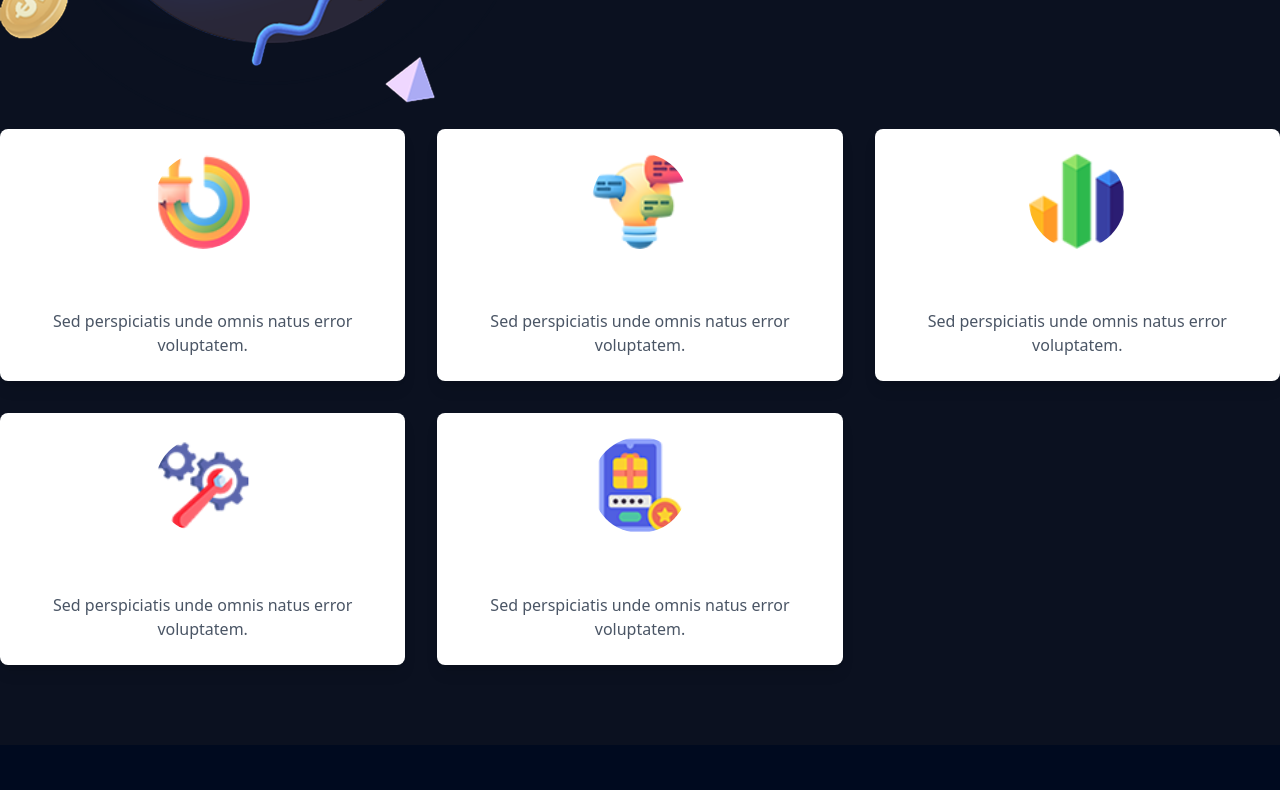
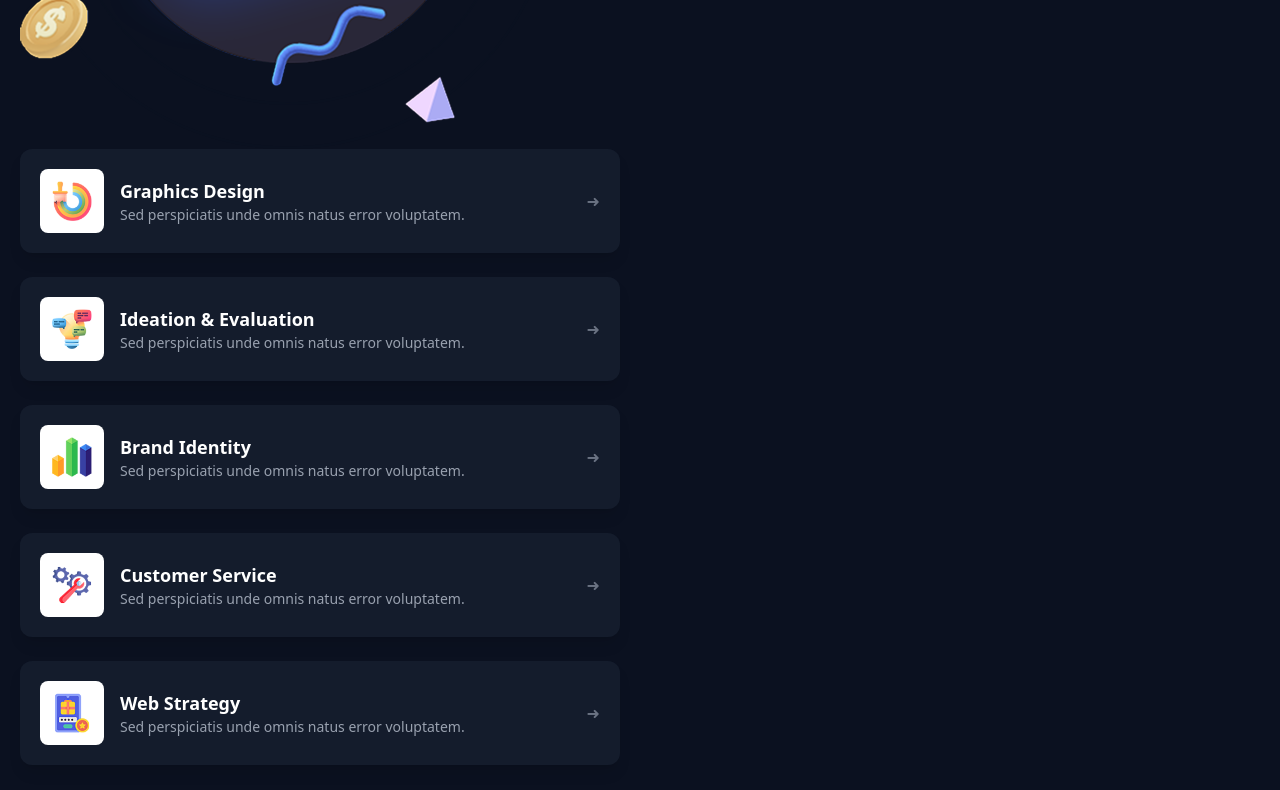
Before and after one commit to Ajnastk/SDEC, a React (Vite) app: page / in a window 1280 px wide. Shown: the part 2240-3030 px from the top of the page. Built offline with nearby package versions, Linux system fonts and the light colour scheme.

Commit message:
service list design changed

```diff
--- a/src/components/Services.jsx
+++ b/src/components/Services.jsx
@@ -22,33 +22,41 @@ const Services = () => {
           <h2 className="text-3xl md:text-4xl font-semibold mb-6">
             <img className="ml-[250px]" src={services.underLineImage} alt="" />
             Great Features To Do Your Business <br /> Growth & Development
-          </h2>
+          </h2> p-5
         </div>
       </div>
 
-      <div>
+      <div className="flex-row p-5">
         {/* Services Logo */}
 
         <div>
           <img src={services.logo} alt="" />
         </div>
         {/* Services List */}
-        <div className="grid grid-cols-1 md:grid-cols-2 lg:grid-cols-3 gap-8">
-          {services.servicesList.map((service) => (
-            <div
-              key={service.id}
-              className="bg-white p-6 rounded-lg shadow-lg text-center"
-            >
-              <img
-                src={service.image}
-                alt={service.title}
-                className="w-24 h-24 mx-auto mb-4 rounded-full object-cover"
-              />
-              <h3 className="text-xl font-semibold mb-4">{service.title}</h3>
-              <p className="text-gray-600">{service.description}</p>
+        <div className="flex flex-col space-y-6">
+        {services.servicesList.map((service, index) => (
+          <div
+            key={index}
+            className="flex items-center w-[90%] md:w-[600px] p-5 bg-[#141c2c] rounded-xl shadow-lg backdrop-blur-md bg-opacity-50 transition-transform transform hover:scale-105"
+          >
+            {/* Service Icon */}
+            <div className="w-16 h-16 flex items-center justify-center rounded-lg bg-white bg-opacity-10 p-3">
+              <img src={service.image} alt={service.title} className="w-10 h-10 object-contain" />
             </div>
-          ))}
-        </div>
+
+            {/* Service Details */}
+            <div className="ml-4 flex-1">
+              <h3 className="text-lg font-semibold">{service.title}</h3>
+              <p className="text-gray-400 text-sm">{service.description}</p>
+            </div>
+
+            {/* Arrow Icon */}
+            <div className="text-gray-500 hover:text-white transition">
+              ➜
+            </div>
+          </div>
+        ))}
+      </div>
       </div>
     </section>
   );
```
